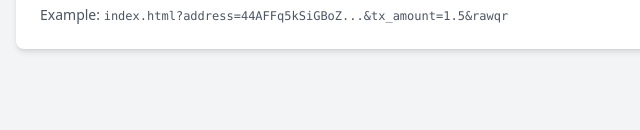
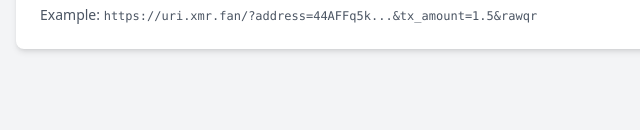
Before and after one commit to pluja/xmr-uri, a plain HTML site: page index.html in a window 1280 px wide. Shown: the part 681-811 px from the top of the page, 288-928 px from the left. Drawn offline with Linux system fonts and the light colour scheme.

Commit message:
add uri.xmr.fan to example api usage

```diff
--- a/index.html
+++ b/index.html
@@ -57,7 +57,7 @@
                     <li>?raw - Returns raw Monero URI as text</li>
                     <li>Parameters: address, tx_amount, tx_payment_id, recipient_name, tx_description</li>
                 </ul>
-                <p>Example: <span class="font-mono text-xs">index.html?address=44AFFq5kSiGBoZ...&tx_amount=1.5&rawqr</span></p>
+                <p>Example: <span class="font-mono text-xs">https://uri.xmr.fan/?address=44AFFq5k...&tx_amount=1.5&rawqr</span></p>
             </div>
         </div>
     </div>
```
